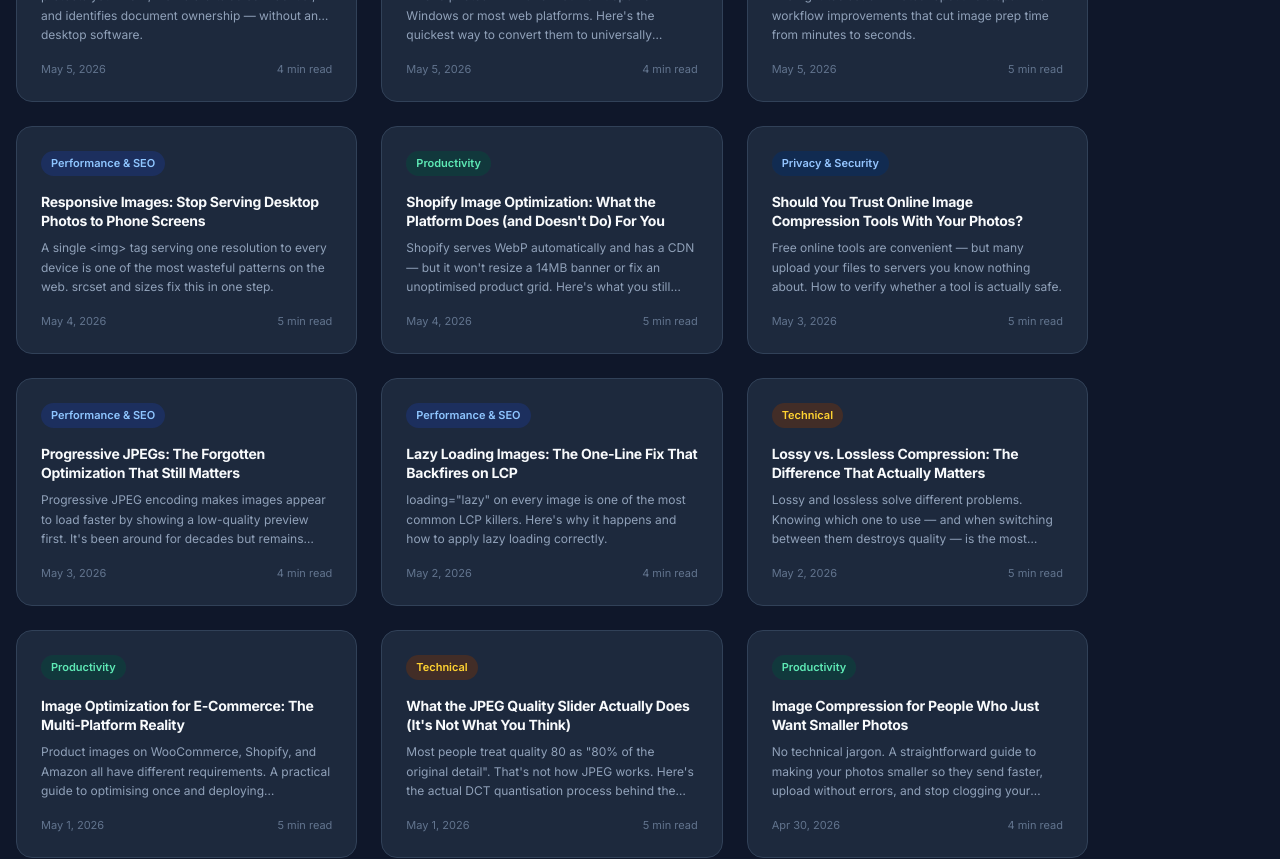
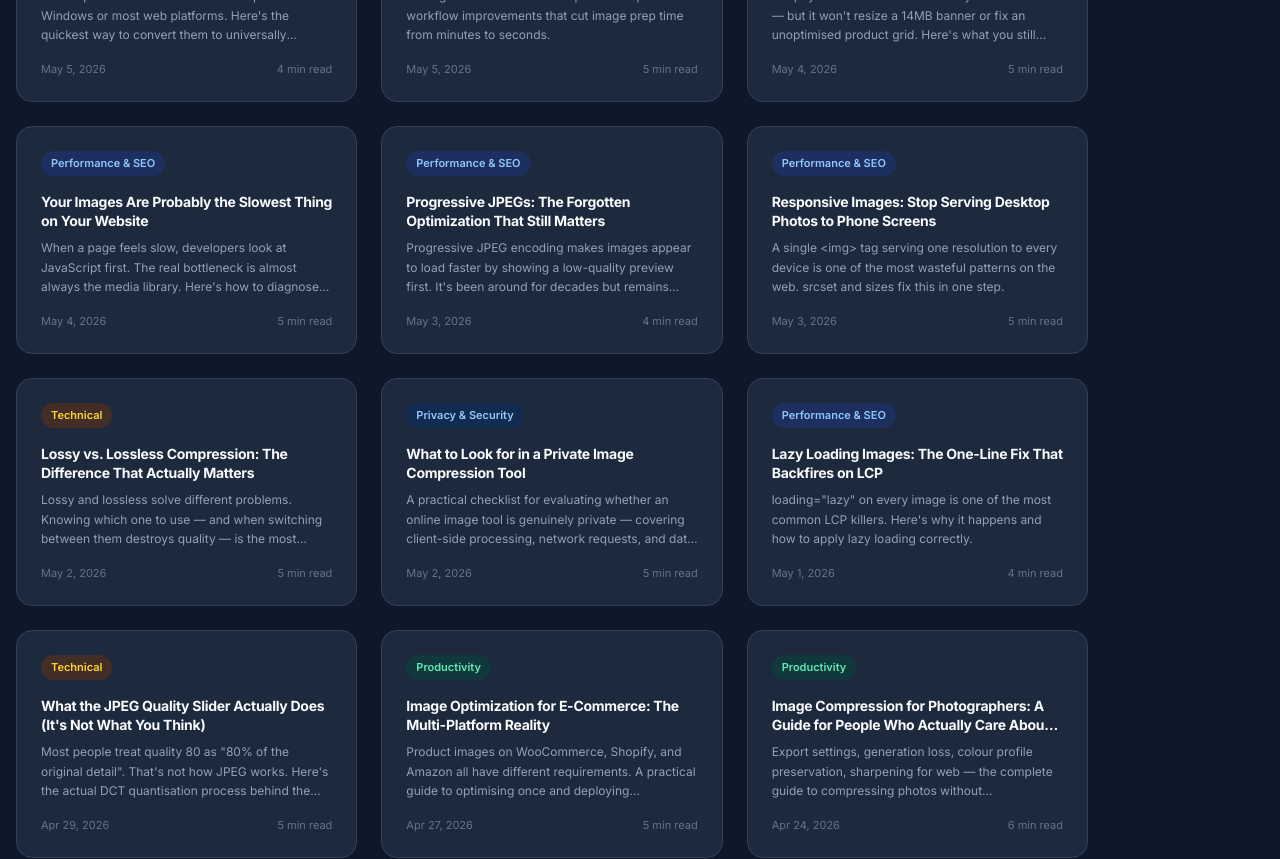
Before and after one commit to gowthamavtech/imagepdftools, a Next.js app: page /blog in a window 1280 px wide. Shown: the part 800-1659 px from the top of the page. Built offline with nearby package versions, Linux system fonts and the light colour scheme; no server answers.

Commit message:
blogs updated

```diff
--- a/src/app/blog/page.tsx
+++ b/src/app/blog/page.tsx
@@ -3,9 +3,17 @@ import Link from 'next/link';
 import { POSTS, CATEGORY_META, type Category } from '@/lib/blog';
 
 export const metadata: Metadata = {
-  title: 'Blog',
-  description: 'Guides on image compression, PDF tools, web performance, and privacy — written by the engineers behind ImagePDF.Tools.',
+  title: 'Blog — Image Compression, PDF Tools & Web Performance Guides',
+  description: 'Practical guides on image compression, PDF tools, web performance, and file privacy — written by the engineers behind ImagePDF.Tools.',
   alternates: { canonical: 'https://imagepdf.tools/blog' },
+  openGraph: {
+    title: 'Blog — Image Compression, PDF Tools & Web Performance Guides',
+    description: 'Practical guides on image compression, PDF tools, web performance, and file privacy — written by the engineers behind ImagePDF.Tools.',
+    type: 'website',
+    url: 'https://imagepdf.tools/blog',
+    images: [{ url: 'https://imagepdf.tools/og-image.png', width: 1200, height: 630, alt: 'ImagePDF.Tools Blog' }],
+  },
+  twitter: { card: 'summary_large_image' },
 };
 
 const CATEGORIES: { value: Category | 'all'; label: string }[] = [
--- a/src/app/layout.tsx
+++ b/src/app/layout.tsx
@@ -19,7 +19,6 @@ export const metadata: Metadata = {
         template: "%s | ImagePDF.Tools",
     },
     description: "Compress JPEG, PNG, and WebP images in your browser. No uploads, no limits. Free online image compressor.",
-    keywords: ["image compressor", "compress image online", "reduce image size", "png compressor", "jpeg compressor"],
     openGraph: {
         type: "website",
         url: "https://imagepdf.tools",
--- a/src/lib/blog.ts
+++ b/src/lib/blog.ts
@@ -23,6 +23,7 @@ export interface Post {
   title: string;
   description: string;
   date: string;
+  updatedDate?: string;
   category: Category;
   readingTime: number;
   relatedTool: { label: string; href: string };
@@ -35,9 +36,9 @@ export const POSTS: Post[] = [
   // ─── PRIVACY PILLAR ──────────────────────────────────────────────────────────
   {
     slug: 'online-file-converters-security-risk',
-    title: 'Why Online File Converters Are a Security Risk',
-    description: "Most free online file converters upload your files to remote servers. Here's what actually happens to your data — and how to stay safe.",
-    date: '2026-03-15',
+    title: 'How to Check If an Online File Converter Is Safe',
+    description: "Not all online file converters handle your data the same way. Here's what to look for — and how to verify a tool is actually processing files in your browser.",
+    date: '2025-11-04',
     category: 'privacy',
     readingTime: 5,
     relatedTool: { label: 'Remove Image Metadata', href: '/remove-metadata' },
@@ -94,7 +95,7 @@ a.click();` },
     slug: 'safely-compress-sensitive-pdf-documents',
     title: 'How to Safely Compress Sensitive PDF Documents',
     description: "Bank statements, contracts, and medical records should never be uploaded to a third-party server. Here's how to compress them safely without leaving your device.",
-    date: '2026-03-20',
+    date: '2025-11-18',
     category: 'privacy',
     readingTime: 4,
     relatedTool: { label: 'Compress PDF', href: '/compress-pdf' },
@@ -150,7 +151,7 @@ const result = gs.FS.readFile('/output.pdf');
     slug: 'what-is-image-metadata-exif-explained',
     title: 'What Is Image Metadata? (And Why You Should Remove It Before Sharing)',
     description: "Every photo you take contains hidden data: your GPS location, camera model, exact timestamp, and more. Here's what EXIF metadata is and how to strip it.",
-    date: '2026-04-01',
+    date: '2025-12-02',
     category: 'privacy',
     readingTime: 5,
     relatedTool: { label: 'Remove Metadata', href: '/remove-metadata' },
@@ -212,7 +213,7 @@ console.log(exif);
     slug: 'webp-vs-avif-image-format-seo-2026',
     title: 'WebP vs. AVIF: Which Image Format Is Best for SEO in 2026?',
     description: 'AVIF offers better compression than WebP, but encoder speed, CDN support, and browser compatibility all matter. The full 2026 comparison.',
-    date: '2026-04-05',
+    date: '2025-12-16',
     category: 'performance',
     readingTime: 6,
     relatedTool: { label: 'Convert Image to WebP', href: '/convert-image-to-webp' },
@@ -253,7 +254,7 @@ console.log(exif);
     slug: 'core-web-vitals-image-optimization',
     title: 'How to Pass Core Web Vitals with Optimized Images',
     description: 'Images are the single biggest contributor to LCP failures. A technical guide to diagnosing and fixing image-related Core Web Vitals issues.',
-    date: '2026-04-10',
+    date: '2025-12-30',
     category: 'performance',
     readingTime: 7,
     relatedTool: { label: 'Compress Image', href: '/' },
@@ -311,7 +312,7 @@ const targetWidth = Math.round(renderWidth * window.devicePixelRatio);
     slug: 'ultimate-guide-pdf-compression-levels',
     title: 'The Ultimate Guide to PDF Compression Levels',
     description: 'Screen, eBook, Printer, Prepress — what do these PDF compression presets actually mean? A technical breakdown of when to use each.',
-    date: '2026-04-12',
+    date: '2026-01-13',
     category: 'performance',
     readingTime: 5,
     relatedTool: { label: 'Compress PDF', href: '/compress-pdf' },
@@ -358,7 +359,7 @@ gs -sDEVICE=pdfwrite -dCompatibilityLevel=1.5 \
     slug: 'convert-jpg-to-pdf-without-losing-quality',
     title: 'How to Convert JPG to PDF Without Losing Quality',
     description: "Converting images to PDF often introduces double compression and quality loss. Here's how to do it right — preserving every pixel.",
-    date: '2026-04-15',
+    date: '2026-01-27',
     category: 'productivity',
     readingTime: 4,
     relatedTool: { label: 'Image to PDF', href: '/image-to-pdf' },
@@ -399,7 +400,7 @@ const pdfBytes = await pdfDoc.save();` },
     slug: 'shrink-pdf-for-email-attachments',
     title: '5 Ways to Shrink a PDF for Email Attachments',
     description: 'Email attachment limits are typically 10–25 MB. Five techniques — from quick browser tools to CLI commands — for getting PDFs under the limit.',
-    date: '2026-04-17',
+    date: '2026-02-10',
     category: 'productivity',
     readingTime: 4,
     relatedTool: { label: 'Compress PDF', href: '/compress-pdf' },
@@ -443,7 +444,7 @@ exiftool -all= -overwrite_original input.pdf` },
     slug: 'batch-resize-images-social-media',
     title: 'How to Batch Resize Images for Social Media Quickly',
     description: 'Every social platform has different image dimension requirements. The 2026 guide to resizing for Instagram, X, LinkedIn, and more — without losing quality.',
-    date: '2026-04-20',
+    date: '2026-02-24',
     category: 'productivity',
     readingTime: 4,
     relatedTool: { label: 'Resize Image', href: '/resize-image' },
@@ -492,7 +493,7 @@ done` },
     slug: 'png-to-webp-why-website-owners-should-switch',
     title: 'Converting PNG to WebP: Why Every Website Owner Should Do It',
     description: 'PNG files are 3–5× larger than their WebP equivalents. How to migrate your image library, what to watch out for, and when to keep PNG.',
-    date: '2026-04-22',
+    date: '2026-03-07',
     category: 'productivity',
     readingTime: 4,
     relatedTool: { label: 'Convert Image to WebP', href: '/convert-image-to-webp' },
@@ -536,7 +537,7 @@ du -sh images/*.png images/*.webp | sort -h` },
     slug: 'building-private-image-compressor-webassembly',
     title: 'Building a Private Image Compressor with WebAssembly',
     description: 'How ImagePDF.Tools uses pngquant WASM, the Canvas API, and Web Workers to compress images entirely in the browser — no server, no upload.',
-    date: '2026-04-25',
+    date: '2026-03-18',
     category: 'technical',
     readingTime: 8,
     relatedTool: { label: 'Compress Image', href: '/' },
@@ -630,7 +631,7 @@ self.onmessage = async ({ data: { file, options, id } }) => {
     slug: 'client-side-processing-saves-your-data',
     title: 'How Client-Side Processing Saves Your Data (And Our Server Costs)',
     description: "A transparent look at why ImagePDF.Tools processes files in the browser — the privacy case, the business case, and the engineering trade-offs.",
-    date: '2026-04-27',
+    date: '2026-03-27',
     category: 'technical',
     readingTime: 5,
     relatedTool: { label: 'Try the Tools', href: '/' },
@@ -680,7 +681,7 @@ self.onmessage = async ({ data: { file, options, id } }) => {
     slug: 'choosing-right-image-format-compression-guide',
     title: 'Choosing the Right Image Format: A Practical Guide From the Compression Side',
     description: 'JPEG, PNG, WebP, AVIF — each format has a different compression model. A practical guide to picking the right one so your fallback is never the weak link.',
-    date: '2026-04-28',
+    date: '2026-04-03',
     category: 'technical',
     readingTime: 6,
     relatedTool: { label: 'Convert Image to WebP', href: '/convert-image-to-webp' },
@@ -739,7 +740,7 @@ self.onmessage = async ({ data: { file, options, id } }) => {
     slug: 'compress-image-to-exact-file-size',
     title: 'How to Compress an Image to an Exact File Size — And Why It\'s Harder Than You Think',
     description: 'Passport photos under 200 KB, CMS upload limits, email quotas — hitting an exact file size target requires binary search, not guesswork. Here\'s how.',
-    date: '2026-04-28',
+    date: '2026-04-08',
     category: 'productivity',
     readingTime: 5,
     relatedTool: { label: 'Compress Image', href: '/compress-image' },
@@ -806,7 +807,7 @@ self.onmessage = async ({ data: { file, options, id } }) => {
     slug: 'compression-artifacts-field-guide',
     title: 'Those Weird Blotches Around Text: A Field Guide to Compression Artifacts',
     description: 'Ringing, blocking, banding, mosquito noise — compression artifacts have names and specific causes. Understanding them helps you compress without triggering them.',
-    date: '2026-04-29',
+    date: '2026-04-13',
     category: 'technical',
     readingTime: 5,
     relatedTool: { label: 'Compress Image', href: '/compress-image' },
@@ -856,7 +857,7 @@ const jpegBlob = await new Promise(res => canvas.toBlob(res, 'image/jpeg', 0.95)
     slug: 'how-browsers-handle-images',
     title: 'How Browsers Actually Handle Your Images',
     description: 'File size is only half the story. After the bytes arrive, browsers decode, rasterise, and composite images in ways that affect memory, battery, and rendering performance.',
-    date: '2026-04-29',
+    date: '2026-04-17',
     category: 'technical',
     readingTime: 6,
     relatedTool: { label: 'Resize Image', href: '/resize-image' },
@@ -900,7 +901,7 @@ const jpegBlob = await new Promise(res => canvas.toBlob(res, 'image/jpeg', 0.95)
     slug: 'image-compression-for-beginners',
     title: 'Image Compression for People Who Just Want Smaller Photos',
     description: 'No technical jargon. A straightforward guide to making your photos smaller so they send faster, upload without errors, and stop clogging your storage.',
-    date: '2026-04-30',
+    date: '2026-04-21',
     category: 'productivity',
     readingTime: 4,
     relatedTool: { label: 'Compress Image', href: '/compress-image' },
@@ -946,7 +947,7 @@ const jpegBlob = await new Promise(res => canvas.toBlob(res, 'image/jpeg', 0.95)
     slug: 'image-compression-for-photographers',
     title: 'Image Compression for Photographers: A Guide for People Who Actually Care About Quality',
     description: 'Export settings, generation loss, colour profile preservation, sharpening for web — the complete guide to compressing photos without compromising your work.',
-    date: '2026-04-30',
+    date: '2026-04-24',
     category: 'productivity',
     readingTime: 6,
     relatedTool: { label: 'Compress Image', href: '/compress-image' },
@@ -994,7 +995,7 @@ magick mogrify -format webp -quality 78 -strip exports/*.{jpg,png}` },
     slug: 'image-optimization-ecommerce',
     title: 'Image Optimization for E-Commerce: The Multi-Platform Reality',
     description: 'Product images on WooCommerce, Shopify, and Amazon all have different requirements. A practical guide to optimising once and deploying everywhere without quality loss.',
-    date: '2026-05-01',
+    date: '2026-04-27',
     category: 'productivity',
     readingTime: 5,
     relatedTool: { label: 'Compress Image', href: '/compress-image' },
@@ -1044,7 +1045,7 @@ wp media regenerate 1234 1235 1236` },
     slug: 'jpeg-quality-slider-explained',
     title: 'What the JPEG Quality Slider Actually Does (It\'s Not What You Think)',
     description: "Most people treat quality 80 as \"80% of the original detail\". That's not how JPEG works. Here's the actual DCT quantisation process behind the number.",
-    date: '2026-05-01',
+    date: '2026-04-29',
     category: 'technical',
     readingTime: 5,
     relatedTool: { label: 'Compress Image', href: '/compress-image' },
@@ -1105,7 +1106,7 @@ wp media regenerate 1234 1235 1236` },
     slug: 'lazy-loading-images-lcp-pitfall',
     title: 'Lazy Loading Images: The One-Line Fix That Backfires on LCP',
     description: 'loading="lazy" on every image is one of the most common LCP killers. Here\'s why it happens and how to apply lazy loading correctly.',
-    date: '2026-05-02',
+    date: '2026-05-01',
     category: 'performance',
     readingTime: 4,
     relatedTool: { label: 'Compress Image', href: '/compress-image' },
@@ -1223,9 +1224,9 @@ console.log('Pass 2 size:', compressed2.size); // e.g. 140 KB — barely smaller
   },
   {
     slug: 'trust-online-image-compression-tools',
-    title: 'Should You Trust Online Image Compression Tools With Your Photos?',
-    description: 'Free online tools are convenient — but many upload your files to servers you know nothing about. How to verify whether a tool is actually safe.',
-    date: '2026-05-03',
+    title: 'What to Look for in a Private Image Compression Tool',
+    description: 'A practical checklist for evaluating whether an online image tool is genuinely private — covering client-side processing, network requests, and data retention policies.',
+    date: '2026-05-02',
     category: 'privacy',
     readingTime: 5,
     relatedTool: { label: 'Remove Image Metadata', href: '/remove-metadata' },
@@ -1313,7 +1314,7 @@ identify -verbose output.jpg | grep Interlace
     slug: 'responsive-images-guide',
     title: 'Responsive Images: Stop Serving Desktop Photos to Phone Screens',
     description: 'A single <img> tag serving one resolution to every device is one of the most wasteful patterns on the web. srcset and sizes fix this in one step.',
-    date: '2026-05-04',
+    date: '2026-05-03',
     category: 'performance',
     readingTime: 5,
     relatedTool: { label: 'Resize Image', href: '/resize-image' },
@@ -1461,7 +1462,7 @@ convert photo.jpg -resize 1600x photo-1600w.jpg
     slug: 'images-slowest-thing-on-your-website',
     title: 'Your Images Are Probably the Slowest Thing on Your Website',
     description: "When a page feels slow, developers look at JavaScript first. The real bottleneck is almost always the media library. Here's how to diagnose and fix it.",
-    date: '2026-05-05',
+    date: '2026-05-04',
     category: 'performance',
     readingTime: 5,
     relatedTool: { label: 'Compress Image', href: '/compress-image' },
```
Also changed, not shown: src/app/blog/[slug]/page.tsx (+28 -5 lines).
